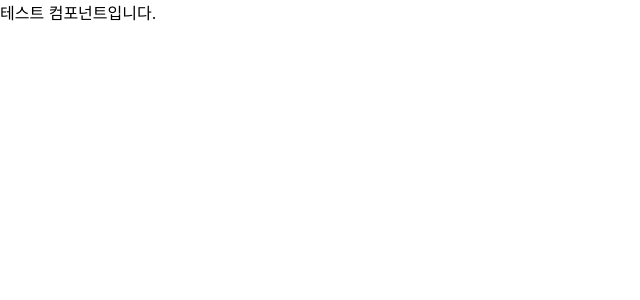
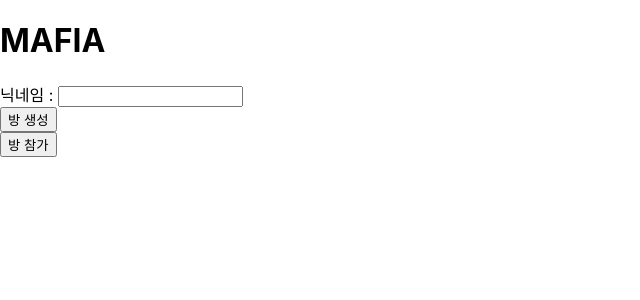
Before and after one commit to Mafia-Project/mafia-frontend, a React (Create React App) app: page / in a window 1280 px wide. Shown: the top 300 px of the page, without its empty margins (0-640 px from the left). Built offline with nearby package versions, Linux system fonts and the light colour scheme.

Commit message:
feat: floating create room window

```diff
--- /dev/null
+++ b/src/components/CreateRoomBtnComponent.js
@@ -0,0 +1,84 @@
+import React, { useState } from 'react';
+import axios from 'axios';
+
+export default function GameStartBtnComponent(props) {
+  const [isModalOpen, setIsModalOpen] = useState(false);
+  const [roomInfo, setRoomInfo] = useState({
+    nickname: "",
+    playerNum: 4,
+    useReporter: false,
+    usePsychopath: false,
+    isHost: true
+  });
+
+  const handleInputChange = (e) => {
+    let newRoomInfo = roomInfo;
+    newRoomInfo = {
+      ...newRoomInfo
+      [e.target.name]=Number(e.target.value)};
+
+    setRoomInfo(newRoomInfo);
+  }
+
+  const handleCheckboxChange = (e) => {
+    let newRoomInfo = roomInfo;
+    newRoomInfo = {
+      ...newRoomInfo
+      [e.target.name]=e.target.checked};
+
+    setRoomInfo(newRoomInfo);
+  }
+
+  const openPopupModal = () => {
+    if(props.nickname.replace(/(\s*)/g, "")!==""){
+      if (!isModalOpen) {
+        setIsModalOpen(true);
+        const modalWindow = window.open('', 'Modal', 'width=400,height=300');
+        modalWindow.document.write(`
+          <div>
+            <h2>OPTION</h2>
+            <button id="close">X</button>
+            <label>플레이어 수 : </label>
+            <input type="number" id="playerNum" name="playerNum" value="${roomInfo.playerNum}" min='4' max='19'/> <br/>
+            <label>추가 직업 </label>
+            <div>
+              <label>기자 </label>
+              <input type="checkbox" id="useReporter" name="useReporter" value="${roomInfo.useReporter}"/> <br/>
+              <label>정신병자 </label>
+              <input type="checkbox" id="usePsychopath" name="usePsychopath" value="${roomInfo.usePsychopath}"/> <br/>
+            </div>
+            <button id="setting">설정</button>
+          </div>
+        `);
+
+        modalWindow.document.getElementById('playerNum').onchange=handleInputChange;
+        modalWindow.document.getElementById('useReporter').onchange=handleCheckboxChange;
+        modalWindow.document.getElementById('usePsychopath').onchange=handleCheckboxChange;
+
+        modalWindow.document.getElementById('setting').addEventListener('click', () => {
+          let newRoomInfo = {
+            ...roomInfo,
+            nickname:props.nickname
+          };
+          axios.post('http://localhost:8080/api/v1/createRoom', { newRoomInfo }).then((res) => {});
+          setIsModalOpen(false);
+          modalWindow.close();
+        });
+
+        modalWindow.document.getElementById('close').addEventListener('click', () => {
+          setIsModalOpen(false);
+          modalWindow.close();
+        });
+      }
+    }
+    else{
+      alert('닉네임을 제대로 설정해주세요!');
+    }
+  };
+
+  return (
+    <div>
+        <button onClick={openPopupModal}>방 생성</button>
+    </div>
+  );
+}
--- /dev/null
+++ b/src/components/MainLabelComponent.js
@@ -0,0 +1,9 @@
+import React from 'react'
+
+export default function MainLabelComponent() {
+  return (
+    <div>
+        <h1>MAFIA</h1>
+    </div>
+  )
+}
--- /dev/null
+++ b/src/components/ParticipantRoomBtnComponent.js
@@ -0,0 +1,59 @@
+import React, { useState } from 'react';
+import axios from 'axios';
+
+export default function ParticipantRoomBtnComponent(props) {
+  const [isModalOpen, setIsModalOpen] = useState(false);
+  const [roomInfo, setRoomInfo] = useState({
+    nickname: "",
+    roomCode: "",
+    isHost: false
+  });
+
+  const handleInputChange = (e) => {
+    let newRoomInfo = roomInfo;
+    newRoomInfo = {
+      ...newRoomInfo
+      [e.target.name]=Number(e.target.value)};
+
+    setRoomInfo(newRoomInfo);
+  }
+
+  const openPopupModal = () => {
+    if (!isModalOpen) {
+      setIsModalOpen(true);
+      const modalWindow = window.open('', 'Modal', 'width=400,height=300');
+      modalWindow.document.write(`
+        <div>
+          <h2>PARTICIPANT</h2>
+          <button id="close">X</button>
+          <label>방 코드 : </label>
+          <input type="text" id="roomCode" name="roomCode" value="${roomInfo.roomCode}"/> <br/>
+          <button id="participant">참가</button>
+        </div>
+      `);
+
+      modalWindow.document.getElementById('roomCode').onchange=handleInputChange;
+      modalWindow.document.getElementById('participant').addEventListener('click', () => {
+        let newRoomInfo = {
+          ...roomInfo,
+          nickname:props.nickname
+        };
+
+        axios.post('http://localhost:8080/api/v1/participantRoom', { newRoomInfo }).then((res) => {});
+        setIsModalOpen(false);
+        modalWindow.close();
+      });
+
+      modalWindow.document.getElementById('close').addEventListener('click', () => {
+        setIsModalOpen(false);
+        modalWindow.close();
+      });
+    }
+  };
+
+  return (
+    <div>
+        <button onClick={openPopupModal}>방 참가</button>
+    </div>
+  );
+}
--- a/src/pages/Main.js
+++ b/src/pages/Main.js
@@ -1,11 +1,26 @@
 import React, { Component } from 'react'
-import TestComponenet from '../components/TestComponenet';
+import CreateRoomBtnComponent from '../components/CreateRoomBtnComponent';
+import MainLabelComponent from '../components/MainLabelComponent';
+import ParticipantRoomBtnComponent from '../components/ParticipantRoomBtnComponent';
 
 class Main extends Component {
+  constructor(props){
+    super(props);
+    this.state = {nickname:""};
+  };
+
+  handleInputChange = (event) => {
+    this.setState({ nickname: event.target.value });
+  }
+
   render() {
     return (
       <div>
-        <TestComponenet />
+        <MainLabelComponent/>
+        <label>닉네임 : </label>
+        <input type='text' onChange={this.handleInputChange}/>
+        <CreateRoomBtnComponent nickname={this.state.nickname} />
+        <ParticipantRoomBtnComponent nickname={this.state.nickname} />
       </div>
     )
   }
```
